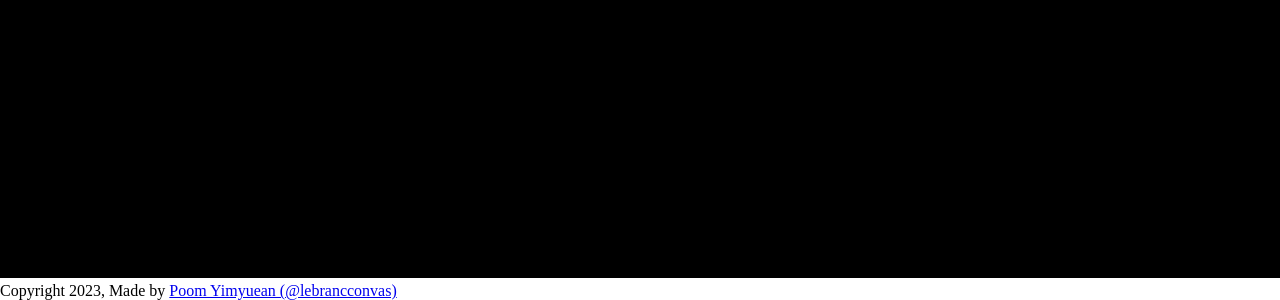
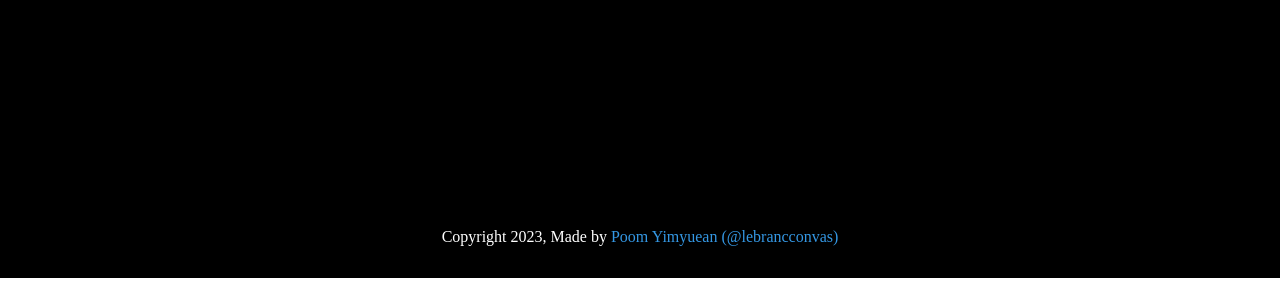
Before and after one commit to lebrancconvas/HTMLCanvas-Typescript-Template, a website built with Vite: page index.html in a window 1280 px wide. Shown: the part 522-822 px from the top of the page. Built offline with nearby package versions, Linux system fonts and the light colour scheme.

Commit message:
💄 feat(style): set footer style

```diff
--- a/src/style.css
+++ b/src/style.css
@@ -4,3 +4,19 @@
   box-sizing: border-box;
   overflow: hidden;
 }
+
+footer {
+  position: fixed;
+  width: 100%;
+  height: 50px;
+  bottom: 0;
+  left: 0;
+  text-align: center;
+  color: white;
+  font-size: 16px;
+}
+
+footer > a {
+  color: rgb(52, 151, 227);
+  text-decoration: none;
+}
```
